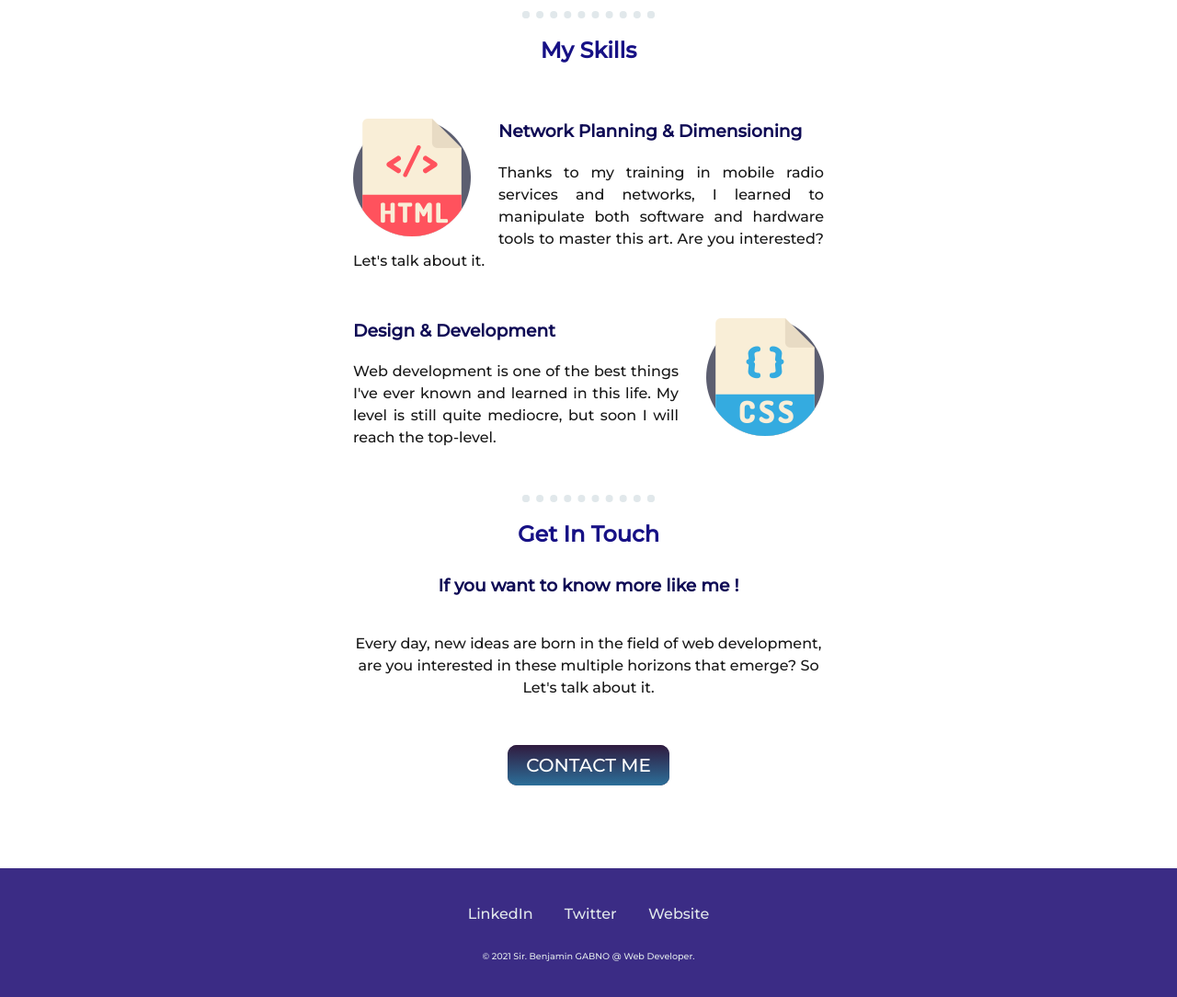
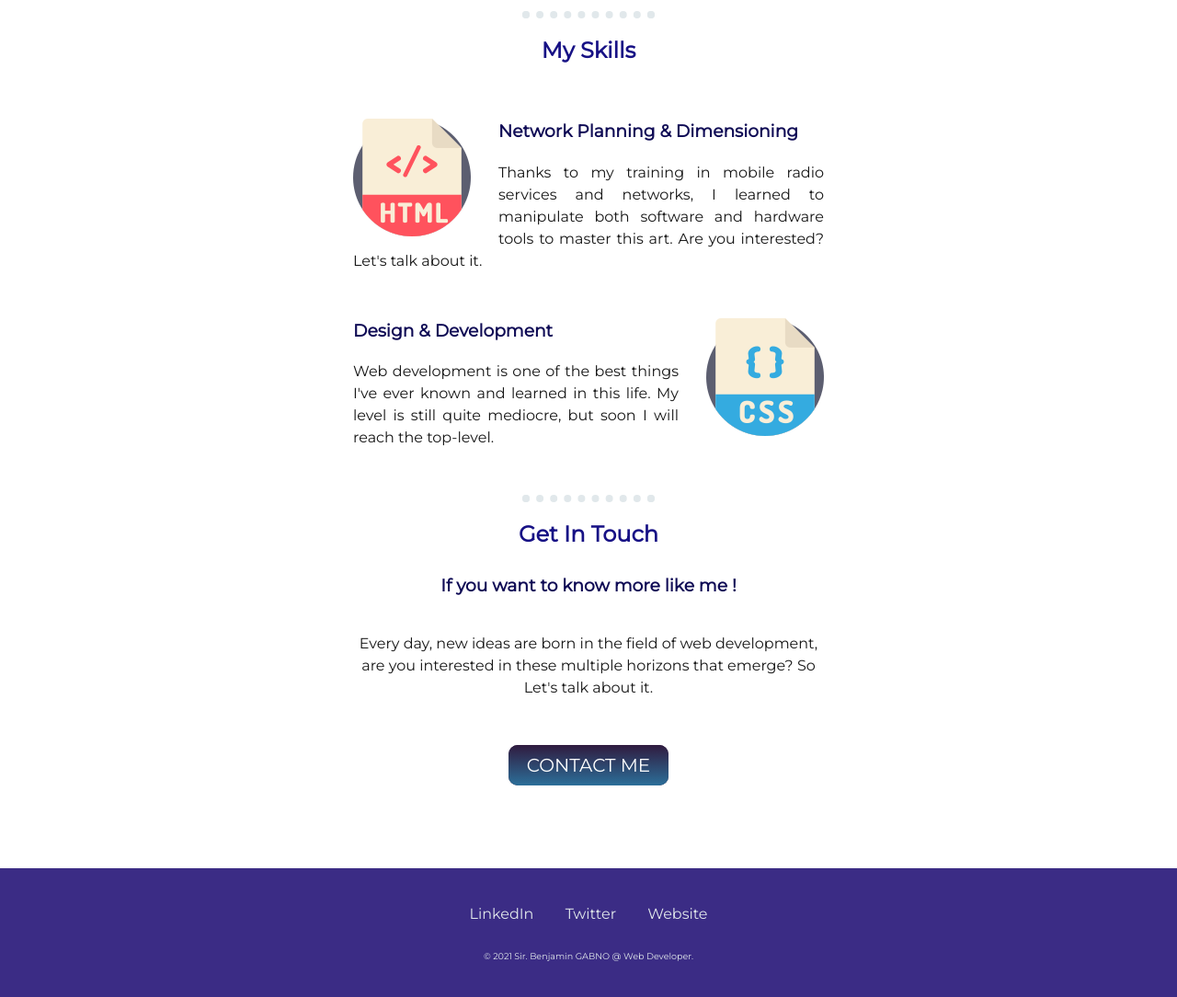
Before and after one commit to SirBenjaminGABNO/MySite, a plain HTML site: page index.html in a window 1280 px wide. Shown: the part 1154-2238 px from the top of the page at 92% size. Drawn offline with Linux system fonts and the light colour scheme.

Commit message:
Update index.html

```diff
--- a/index.html
+++ b/index.html
@@ -6,7 +6,9 @@
   <title>Sir. Benjamin GABNO</title>
   <link rel="stylesheet" href="css/styles.css">
   <link rel="icon" href="favicon.ico">
-  <link href="https://fonts.googleapis.com/css2?family=Merriweather&family=Montserrat:wght@500&family=Sacramento&display=swap" rel="stylesheet">
+  <link rel="preconnect" href="https://fonts.googleapis.com">
+  <link rel="preconnect" href="https://fonts.gstatic.com" crossorigin>
+  <link href="https://fonts.googleapis.com/css2?family=Merriweather:wght@300&family=Montserrat&family=Sacramento&display=swap" rel="stylesheet">
 </head>
 
 <body>
```
